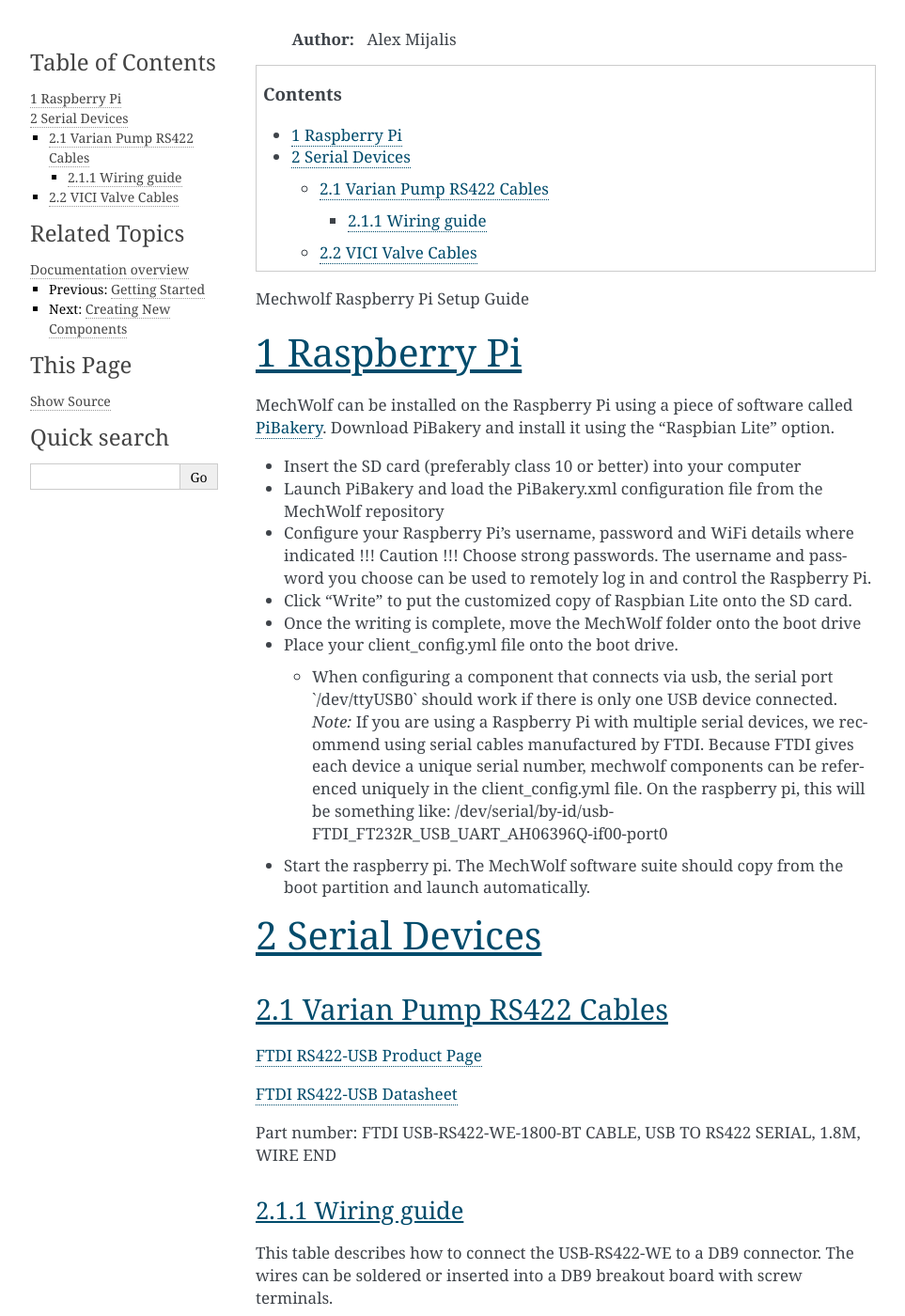
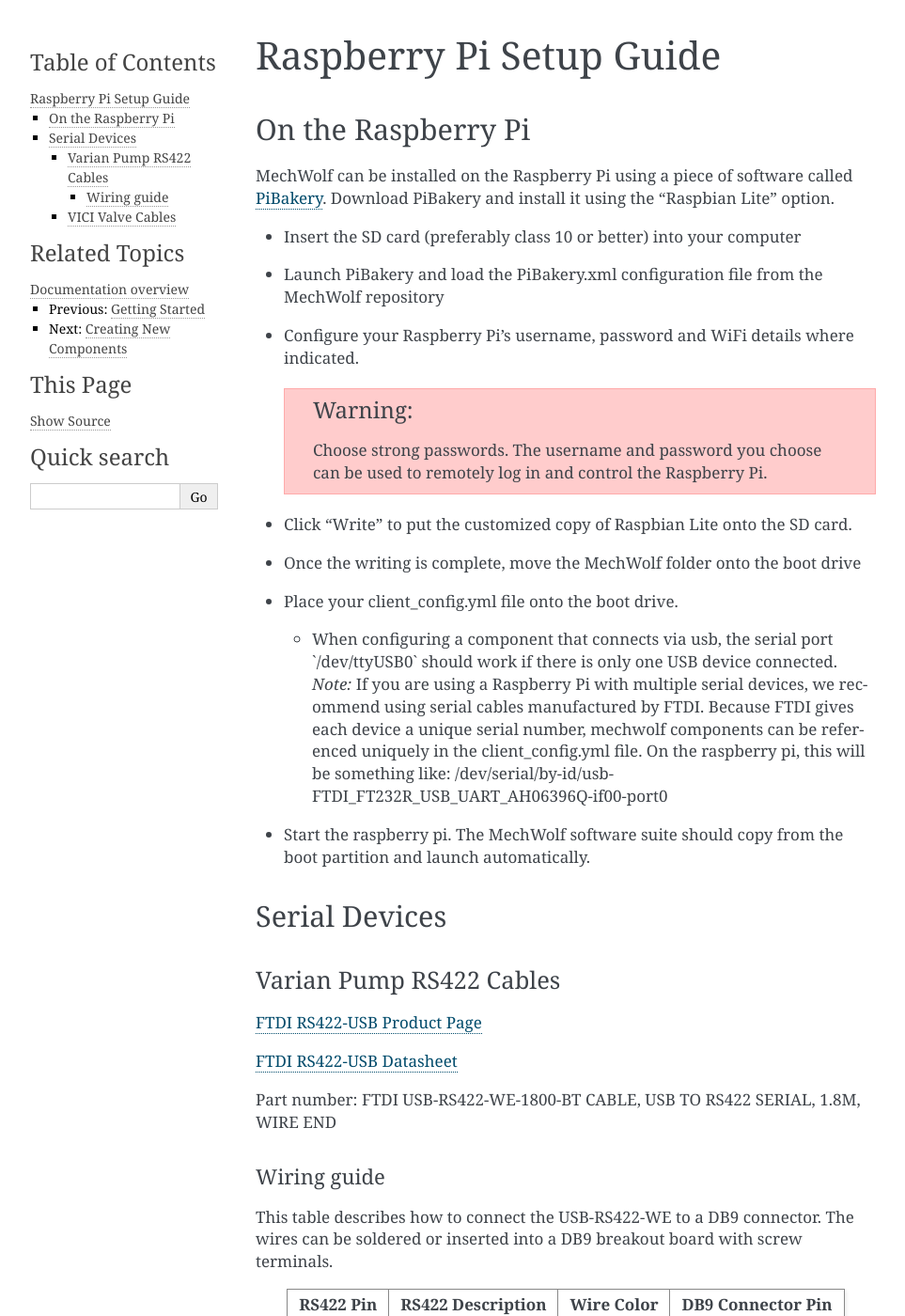
Before and after one commit to MechWolf/MechWolf, a Sphinx documentation site: the page built from docs/source/guide/rpi_setup.rst, in a window 1280 px wide and 1400 px high. Shown: the whole window at 94% size, without its empty margins (148-1111 px from the left). Built offline with Sphinx 7.4.7, drawn with Linux system fonts in a browser that asks for light colours; pages that are not in the unit, such as notebooks, are missing from menus; some of the changed text lies outside the part shown.

Commit message:
cleanup Raspberry pi setup file

```diff
--- a/docs/source/guide/rpi_setup.rst
+++ b/docs/source/guide/rpi_setup.rst
@@ -1,24 +1,23 @@
-    :Author: Alex Mijalis
+Raspberry Pi Setup Guide
+========================
 
-.. contents::
+On the Raspberry Pi
+-------------------
 
-Mechwolf Raspberry Pi Setup Guide
-
-1 Raspberry Pi
---------------
-
-MechWolf can be installed on the Raspberry Pi using a piece of
-software called `PiBakery <http://www.pibakery.org>`_. Download PiBakery and install it using the
-"Raspbian Lite" option.
+MechWolf can be installed on the Raspberry Pi using a piece of software called
+`PiBakery <http://www.pibakery.org>`_. Download PiBakery and install it using
+the "Raspbian Lite" option.
 
 - Insert the SD card (preferably class 10 or better) into your computer
 
 - Launch PiBakery and load the PiBakery.xml configuration file from the MechWolf repository
 
-- Configure your Raspberry Pi's username, password and WiFi details where indicated
-  !!! Caution !!! Choose strong passwords. The username and password you
-  choose can be used to remotely log in and control the Raspberry
-  Pi.
+- Configure your Raspberry Pi's username, password and WiFi details where indicated.
+
+  .. warning::
+
+     Choose strong passwords. The username and password you choose can be used
+     to remotely log in and control the Raspberry Pi.
 
 - Click "Write" to put the customized copy of Raspbian Lite onto the SD card.
 
@@ -35,11 +34,11 @@
 
 - Start the raspberry pi. The MechWolf software suite should copy from the boot partition and launch automatically.
 
-2 Serial Devices
-----------------
+Serial Devices
+--------------
 
-2.1 Varian Pump RS422 Cables
-~~~~~~~~~~~~~~~~~~~~~~~~~~~~
+Varian Pump RS422 Cables
+~~~~~~~~~~~~~~~~~~~~~~~~
 
 `FTDI RS422-USB Product Page <http://www.ftdichip.com/Products/Cables/USBRS422.htm>`_
 
@@ -47,8 +46,8 @@
 
 Part number: FTDI USB-RS422-WE-1800-BT CABLE, USB TO RS422 SERIAL, 1.8M, WIRE END
 
-2.1.1 Wiring guide
-^^^^^^^^^^^^^^^^^^
+Wiring guide
+^^^^^^^^^^^^
 
 This table describes how to connect the USB-RS422-WE to a DB9 connector. The wires can be soldered or inserted into a DB9 breakout board with screw terminals.
 
@@ -68,12 +67,13 @@
     |         8 | RXD-              | White      |                 2 |
     +-----------+-------------------+------------+-------------------+
 
-2.2 VICI Valve Cables
-~~~~~~~~~~~~~~~~~~~~~
+VICI Valve Cables
+~~~~~~~~~~~~~~~~~
 
-VICI valves configured with USB should work natively with the Raspberry Pi. VICI valves configured with RS232 communication require a USB to RS232 conversion cable:
-Part number: TERA grand USB2.0 to RS232 cable (USB2-RS232TS-03)
+VICI valves configured with USB should work natively with the Raspberry Pi. VICI
+valves configured with RS232 communication require a USB to RS232 conversion
+cable: Part number: TERA grand USB2.0 to RS232 cable (USB2-RS232TS-03)
 
-For MechWolf, use  a cable with an FTDI chipset (not PL2303). PL2303 chips
-do not have unique identifiers, making it difficult to run multiple
-components on one raspberry pi.
+For MechWolf, use  a cable with an FTDI chipset (not PL2303). PL2303 chips do
+not have unique identifiers, making it difficult to run multiple components on
+one Raspberry Pi.
```
